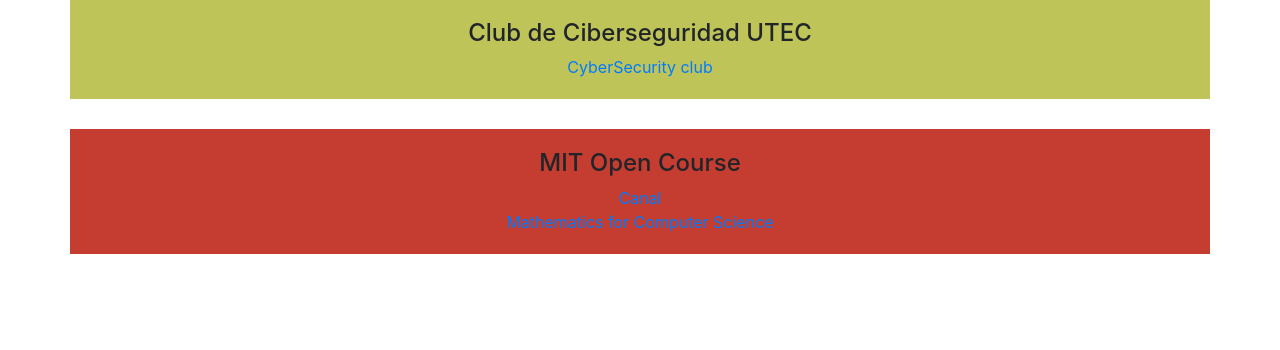
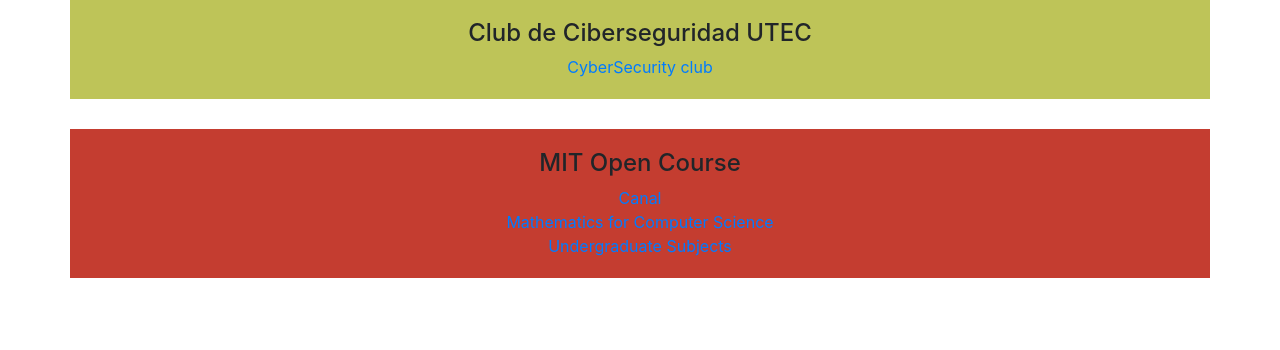
Before and after one commit to utec-cs2b01-2019-2/web-app-grupo-3, a Flask app: page /importancia in a window 1280 px wide. Shown: the part 329-679 px from the top of the page. Run offline with Flask 2, Linux system fonts and the light colour scheme; a user stored in the database is signed in; data comes from the database, SQL or seed files in the repository; both versions use the stored data as it was after the commit; some libraries are stand-ins or nearby versions.

Commit message:
add link

```diff
--- a/app/templates/importancia.html
+++ b/app/templates/importancia.html
@@ -56,6 +56,8 @@
                 <a href=https://www.youtube.com/user/MIT/featured>Canal</a>
                 <br>
                 <a href=https://ocw.mit.edu/courses/electrical-engineering-and-computer-science/6-042j-mathematics-for-computer-science-fall-2010/</a> Mathematics for Computer Science</a>
+                <br>
+                <a href=http://student.mit.edu/catalog/m6a.html>Undergraduate Subjects</a>
             </div>
         </header>
 
```
Also changed, not shown: app.db.
